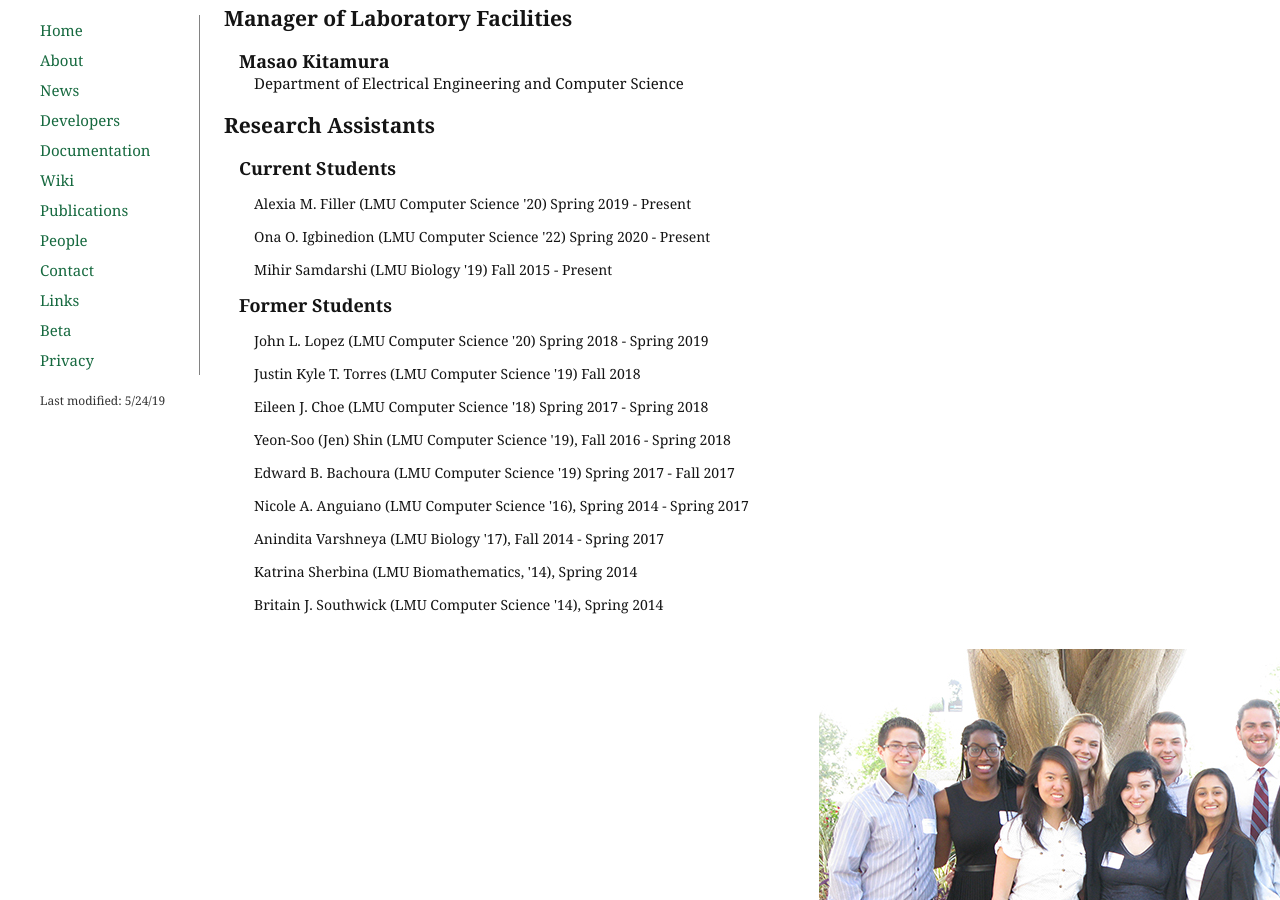
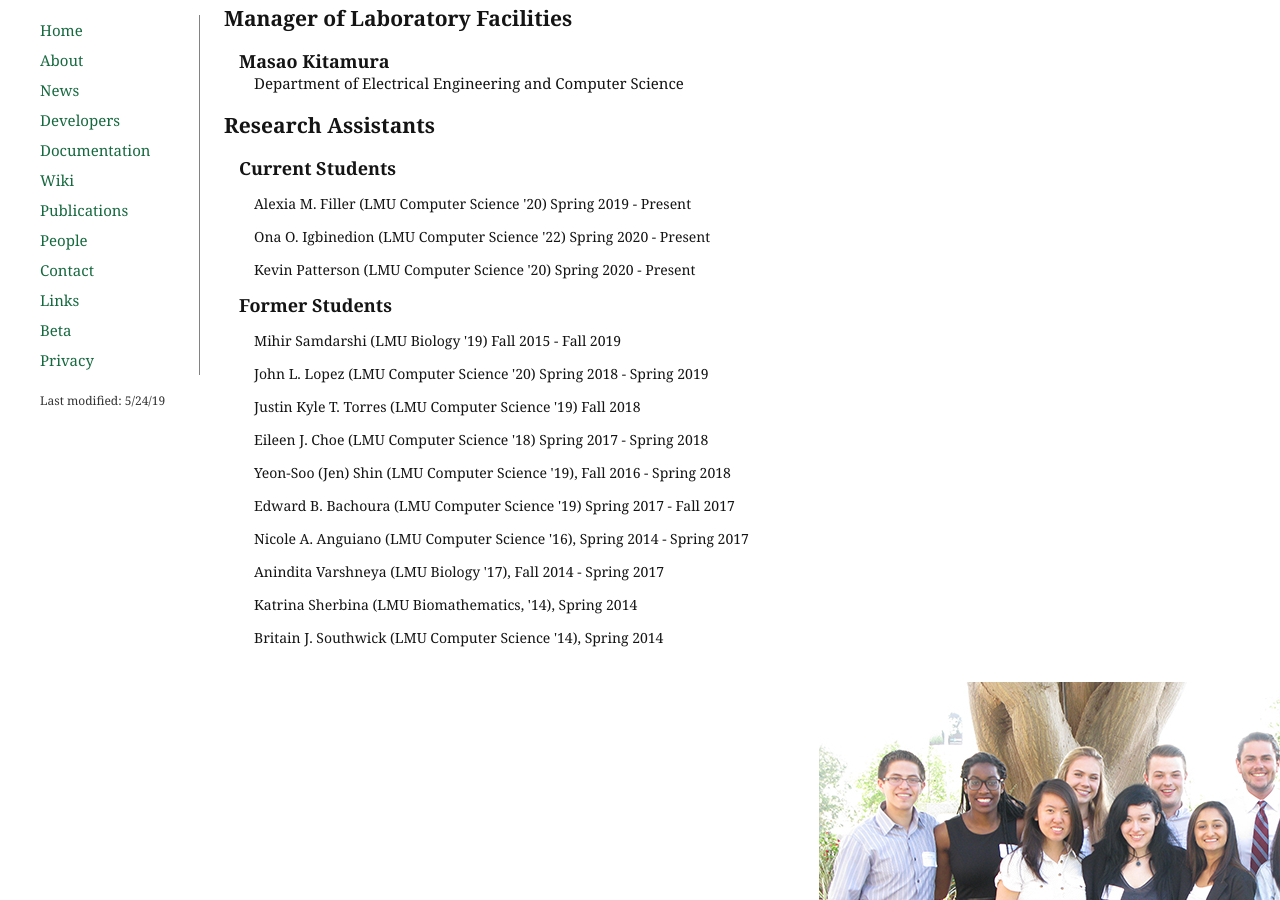
Before and after one commit to dondi/GRNsight, a Jekyll site: the page built from people.html, in a window 1280 px wide and 900 px high, scrolled down 496 px. Built offline with Jekyll 4.4.1, drawn with Linux system fonts in a browser that asks for light colours; nearby versions of some CDN libraries.

Commit message:
Update people.html

```diff
--- a/people.html
+++ b/people.html
@@ -31,8 +31,9 @@ description: Principal Investigators, current and former undergraduate research
                           <p class="name">Current Students</p>
                             <p class="studentName">Alexia M. Filler (LMU Computer Science '20) Spring 2019 - Present</p>
                             <p class="studentName">Ona O. Igbinedion (LMU Computer Science '22) Spring 2020 - Present</p>
-                            <p class="studentName">Mihir Samdarshi (LMU Biology '19) Fall 2015 - Present</p>
+                            <p class="studentName">Kevin Patterson (LMU Computer Science '20) Spring 2020 - Present</p>
                           <p class="name">Former Students</p>
+                            <p class="studentName">Mihir Samdarshi (LMU Biology '19) Fall 2015 - Fall 2019</p>
                             <p class="studentName">John L. Lopez (LMU Computer Science '20) Spring 2018 - Spring 2019</p>
                             <p class="studentName">Justin Kyle T. Torres (LMU Computer Science '19) Fall 2018</p>
                             <p class="studentName">Eileen J. Choe (LMU Computer Science '18) Spring 2017 - Spring 2018</p>
```
